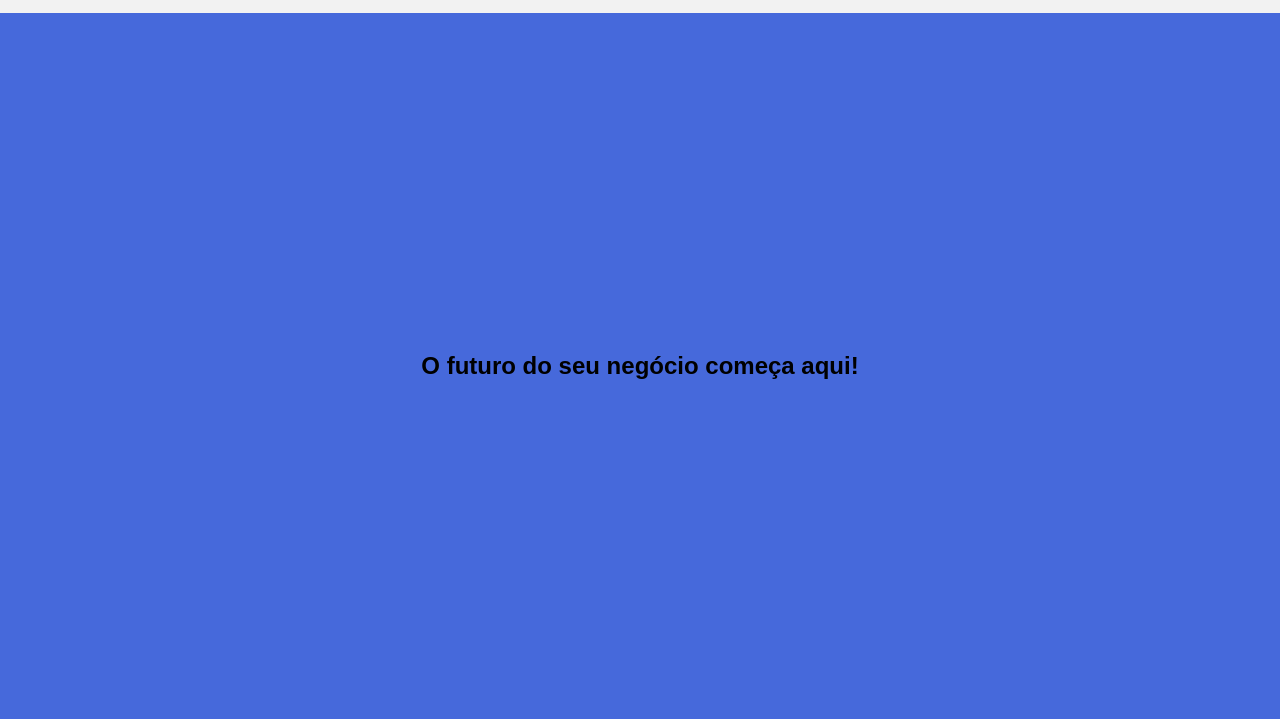
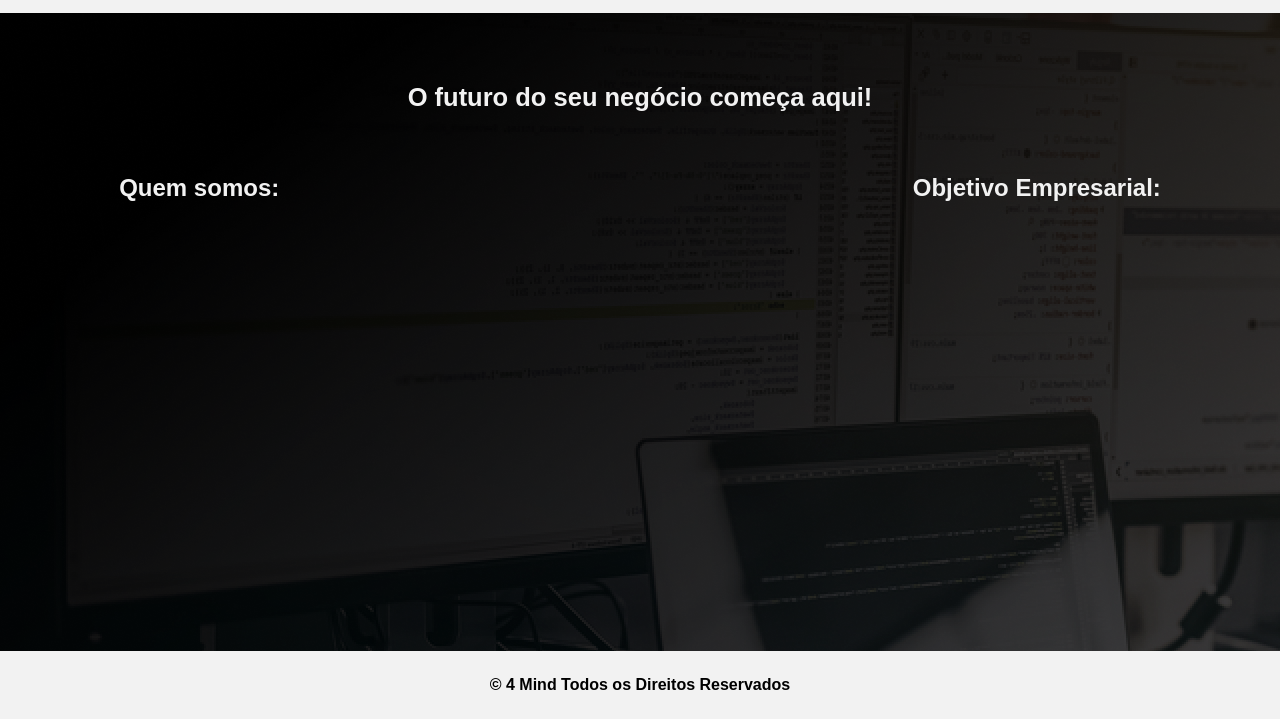
Before and after one commit to FelypeMacario/Projeto-Site, a plain HTML site: page index.html in a window 1280 px wide. Shown: the part 81-800 px from the top of the page. Drawn offline with Linux system fonts and the light colour scheme.

Commit message:
Atualizando site: Alterações em index.html e style.css, remoção imagem indevida

```diff
--- a/index.html
+++ b/index.html
@@ -8,6 +8,8 @@
   <title>Início - 4 Mind</title>
 </head>
 <body>
+
+  <!--INÍCIO HEADER-->
   <header>
     <nav class="container">
       <ul class="nav-bar">
@@ -25,9 +27,30 @@
       </div>
     </nav>
   </header>
+  <!--FIM HEADER-->
 
+  <!-- INÍCIO MAIN-->
   <main>
-    <h2 class="text">O futuro  do  seu negócio começa aqui! </h2>
-  </main>
+    <div class="text">
+    <h2 >O futuro  do  seu negócio começa aqui! </h2>
+    </div>
+    <div class="sub-title">
+      <h2>Quem somos:</h2>
+
+
+
+
+      <h2>Objetivo Empresarial:</h2>
+    </div>
+</main>
+<!-- FIM MAIN-->
+
+<!-- INÍCIO FOOTER-->
+    <footer>
+      <div class="footer-container">
+        <P><strong>© 4 Mind Todos os Direitos Reservados</P></strong>
+      </div>
+    </footer>
+
 </body>
 </html>
--- a/style.css
+++ b/style.css
@@ -5,16 +5,17 @@
 }
 
 body {
-  background-color: #4669DB;
+  background-color: #b9c5ec;
   display: flex;
   flex-direction: column;
   min-height: 100vh;
+  background-image: url(images/programador.png);
 }
 
 header {
   width: 100%;
 }
-
+/* INÍCIO HEADER */
 .container {
   background-color: #f2f2f2;
   padding: 25px;
@@ -37,11 +38,13 @@ header {
   font-size: 17px;
   cursor: pointer;
   padding: 10px 15px;
+  border-left: 1px solid black;
 }
+
+
 
 .nav-bar a:hover {
   color: #4669DB;
-  font-weight: bold;
 }
 
 .logo-nav img {
@@ -70,17 +73,47 @@ header {
   transform: scale(1.05);
   box-shadow: 0px 6px 12px rgba(0, 0, 0, 0.3);
 }
+/* FIM HEADER */
 
-main {
-  flex-grow: 1;
-  display: flex;
-  justify-content: center;
-  align-items: center; /* centraliza verticalmente */
-  padding: 80px;
+/*INÍCIO MAIN */
+main{
+  flex: 1;
+  padding: 20px;
 }
 
 .text{
-   font-family: Arial, Helvetica, sans-serif;
-   display: flex;
-   text-align: center;
+  color: #f2f2f2;
+  font-family: Arial, Helvetica, sans-serif;
+  display: flex;
+  justify-content: center;
+  padding-top: 4%;
+  font-size: 17px;
 }
+
+.sub-title{
+  color: #f2f2f2;
+  font-family: Arial, Helvetica, sans-serif;
+  display: flex;
+  justify-content: space-between;
+  padding-left: 8%;
+  padding-right: 8%;
+  padding-top: 5%;
+  }
+  /*FIM MAIN */
+
+  /*INÍCIO FOOTER */
+.footer-container{
+  background-color: #f2f2f2;
+  padding: 25px;
+  width: 100%;
+  display: flex;
+  justify-content: center;
+
+  }
+
+  .footer-container p{
+    color: black;
+    font-family: Arial, Helvetica, sans-serif;
+
+
+    }
```
Also changed, not shown: images/4mindlogo.png (deleted), images/programador.png (added).
